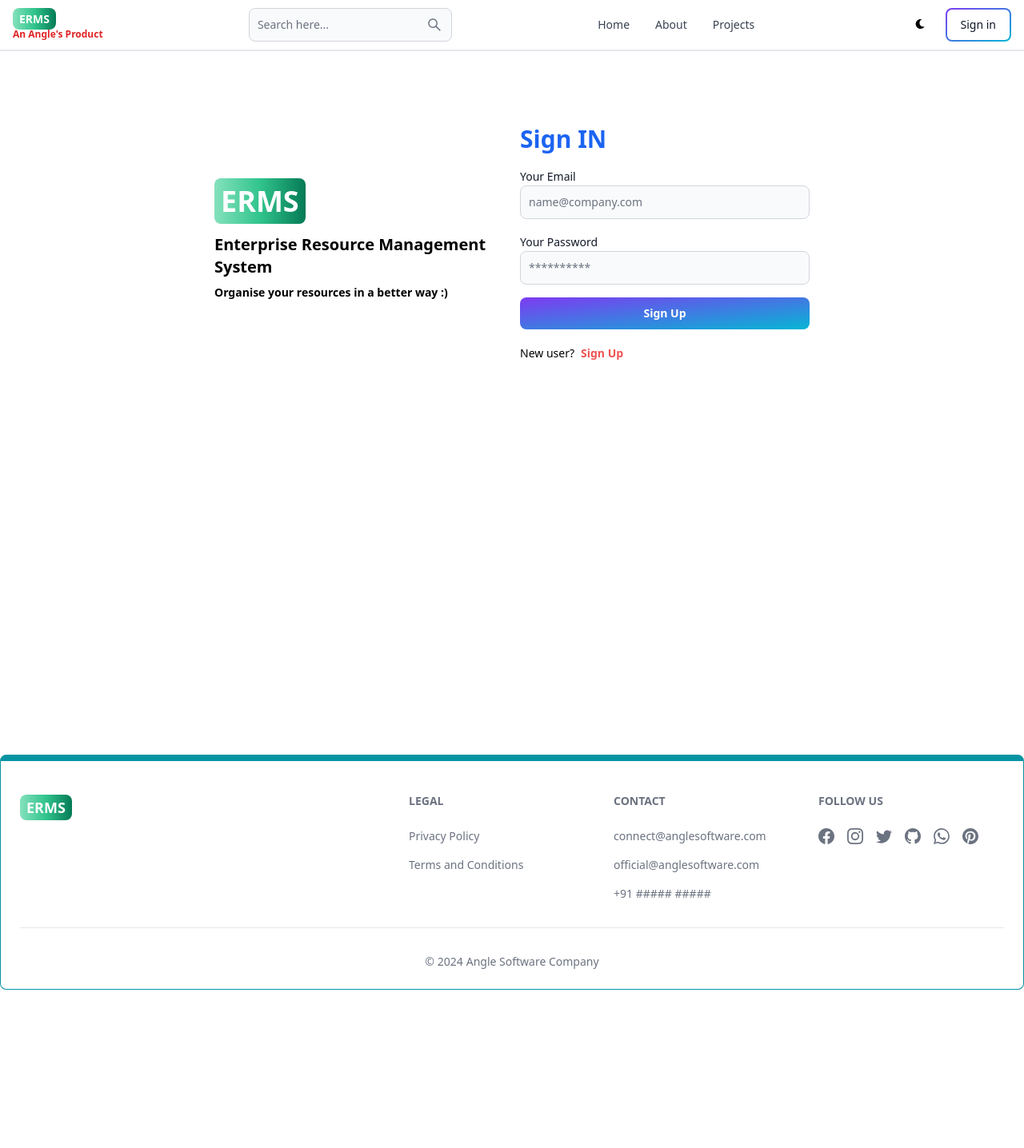
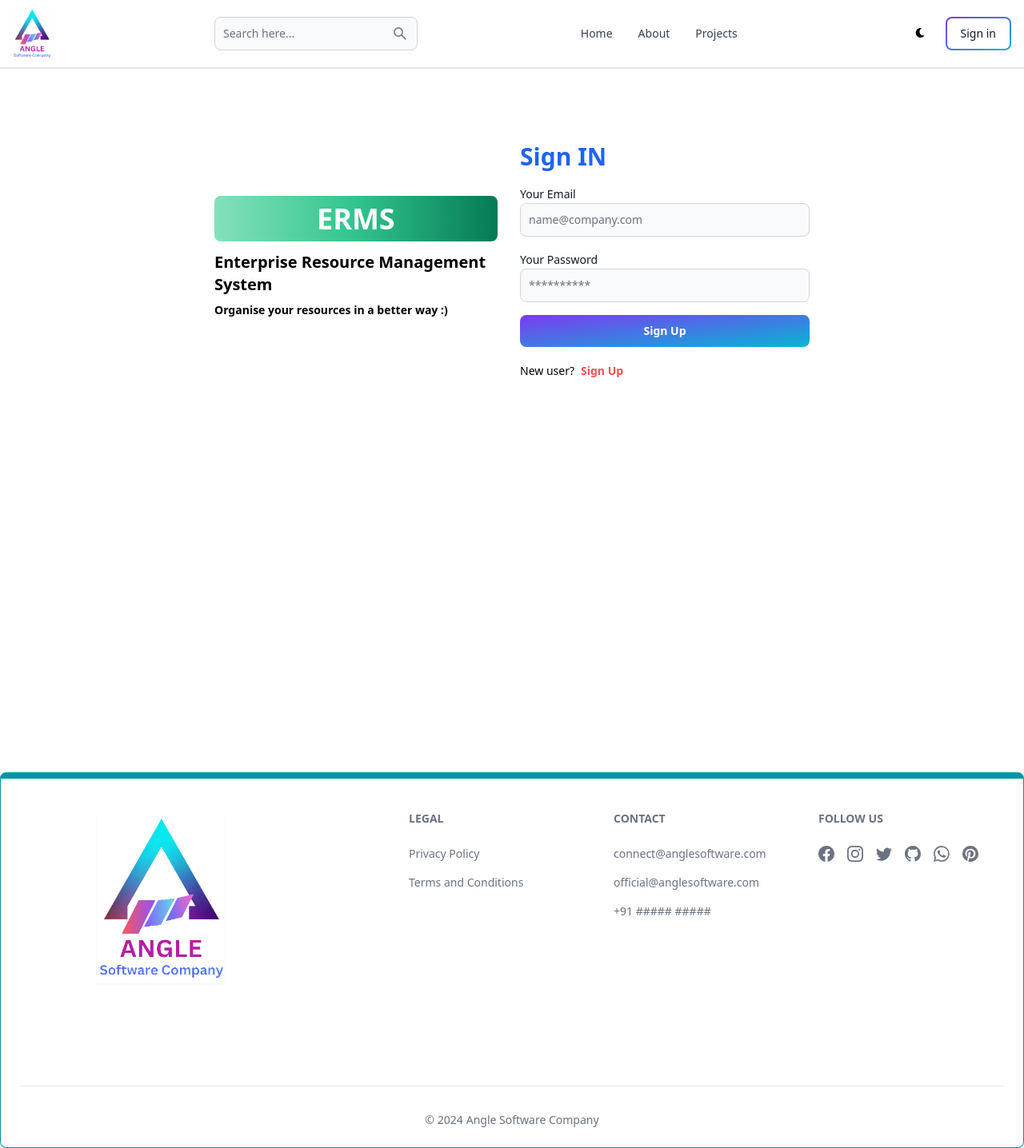
Before and after one commit to Mukesh-Kumar-Balusami/Angle-ERMS, a React (Vite) app in the folder client/: page /signin in a window 1280 px wide. Shown: the whole page at 80% size. Before the commit the page ends 1238 px from the top, so only its background shows below. Built offline with nearby package versions, Linux system fonts and the light colour scheme.

Commit message:
Angle Software Company  Logo implimentation done

```diff
--- a/client/package.json
+++ b/client/package.json
@@ -10,10 +10,12 @@
     "preview": "vite preview"
   },
   "dependencies": {
+    "@reduxjs/toolkit": "^2.2.7",
     "flowbite-react": "^0.10.1",
     "react": "^18.3.1",
     "react-dom": "^18.3.1",
     "react-icons": "^5.2.1",
+    "react-redux": "^9.1.2",
     "react-router-dom": "^6.25.1"
   },
   "devDependencies": {
--- /dev/null
+++ b/client/src/Redux/store.js
@@ -0,0 +1,5 @@
+import { configureStore } from '@reduxjs/toolkit'
+
+export const store = configureStore({
+  reducer: {},
+})
--- a/client/src/components/Footer.jsx
+++ b/client/src/components/Footer.jsx
@@ -1,6 +1,7 @@
 import React from 'react'
 import { Footer } from 'flowbite-react'
 import { Link } from 'react-router-dom'
+import AngleLogo from '../assets/ANGLE.png'
 import { BsFacebook, BsInstagram, BsWhatsapp, BsGithub, BsTwitter, BsPinterest } from 'react-icons/bs'
 
 
@@ -9,10 +10,12 @@ export default function FooterCoomponent() {
     <Footer container className='border border-t-8 border-teal-500'>
         <div className="w-full max-w-7xl mx-auto">
             <div className="grid w-full justify-between sm:flex md:grid-cols-1">
-                <div className='mt-5'>
-                    <Link to='/' className='self-center whitespace-nowrap text-lg sm:test-xl font-bold dark:text-white'>
-                        <span className='anglelogo px-2 py-1 bg-gradient-to-r from-green-300 via-green-400 to-green-600 rounded-lg text-white'>ERMS</span>
-                    </Link>
+                <div className='mt-5 m-24'>
+                    <img
+                        src={AngleLogo}
+                        alt='Angle Software Company'
+                        className="w-40 h-41 border-gray-100 shadow-sm transition-transform transform hover:scale-125"
+                    />
                 </div>
                 <div className="grid grid-cols-2 gap-5 mt-4 sm:grid-cols-3 sm:gap-6">
                     <div>
--- a/client/src/components/Header.jsx
+++ b/client/src/components/Header.jsx
@@ -3,6 +3,7 @@ import React from 'react'
 import { Link, useLocation } from 'react-router-dom'
 import {AiOutlineSearch} from 'react-icons/ai'
 import {FaMoon} from 'react-icons/fa'
+import AngleLogo from '../assets/ANGLE.png'
 
 export default function Header() {
 
@@ -11,12 +12,17 @@ export default function Header() {
   return (
     <Navbar className='navbar border-b-2'>
         <div>
-            <Link to='/' className='self-center whitespace-nowrap text-sm sm:test-xl font-bold dark:text-white'>
+            <img
+                src={AngleLogo}
+                alt='Angle Software Company'
+                className="w-15 h-16 border-gray-100 shadow-sm transition-transform transform hover:scale-125"
+            />
+            {/* <Link to='/' className='self-center whitespace-nowrap text-sm sm:test-xl font-bold dark:text-white'>
                 <span className='anglelogo px-2 py-1 bg-gradient-to-r from-green-300 via-green-400 to-green-600 rounded-lg text-white'>ERMS</span>
             </Link>
             <p className='font-bold text-red-600 text-xs'>
                 An Angle's Product
-            </p>
+            </p> */}
         </div>
         <form>
             <TextInput
--- a/client/src/pages/Signin.jsx
+++ b/client/src/pages/Signin.jsx
@@ -54,7 +54,7 @@ export default function Signin() {
         {/* Left side */}
         <div className="flex-1">
           <Link to='/' className='font-bold dark:text-white text-4xl'>
-              <span className='anglelogo px-2 py-1 bg-gradient-to-r from-green-300 via-green-400 to-green-600 rounded-lg text-white'>ERMS</span>
+              <span className='anglelogo px-32 py-1 bg-gradient-to-r from-green-300 via-green-400 to-green-600 rounded-lg text-white'>ERMS</span>
           </Link>
           <p className='mt-5 text-xl font-extrabold'>
             Enterprise Resource Management System
--- a/client/src/pages/Signup.jsx
+++ b/client/src/pages/Signup.jsx
@@ -1,6 +1,7 @@
 import { Alert, Button, Label, Spinner, TextInput } from 'flowbite-react'
 import React, { useState } from 'react'
 import { Link, useNavigate } from 'react-router-dom'
+import AngleLogo from '../assets/ANGLE.png'
 
 
 export default function Signup() {
@@ -73,9 +74,9 @@ export default function Signup() {
       <div className="flex flex-col md:flex-row md:items-center p-3 max-w-3xl mx-auto gap-5">
 
         {/* Left side */}
-        <div className="flex-1">
+        <div className="flex-1 items-end">
               <Link to='/' className='font-bold dark:text-white text-4xl'>
-              <span className='anglelogo px-2 py-1 bg-gradient-to-r from-green-300 via-green-400 to-green-600 rounded-lg text-white'>ERMS</span>
+                  <span className='anglelogo px-32 py-1 bg-gradient-to-r from-green-300 via-green-400 to-green-600 rounded-lg text-white'>ERMS</span>
               </Link>
               <p className='mt-5 text-xl font-extrabold'>
                 Enterprise Resource Management System
```
Also changed, not shown: client/src/assets/ANGLE.png (added), 1 other file (tests, documents, lock files or other folders). Lines whose indentation alone changed are shown as unchanged.
